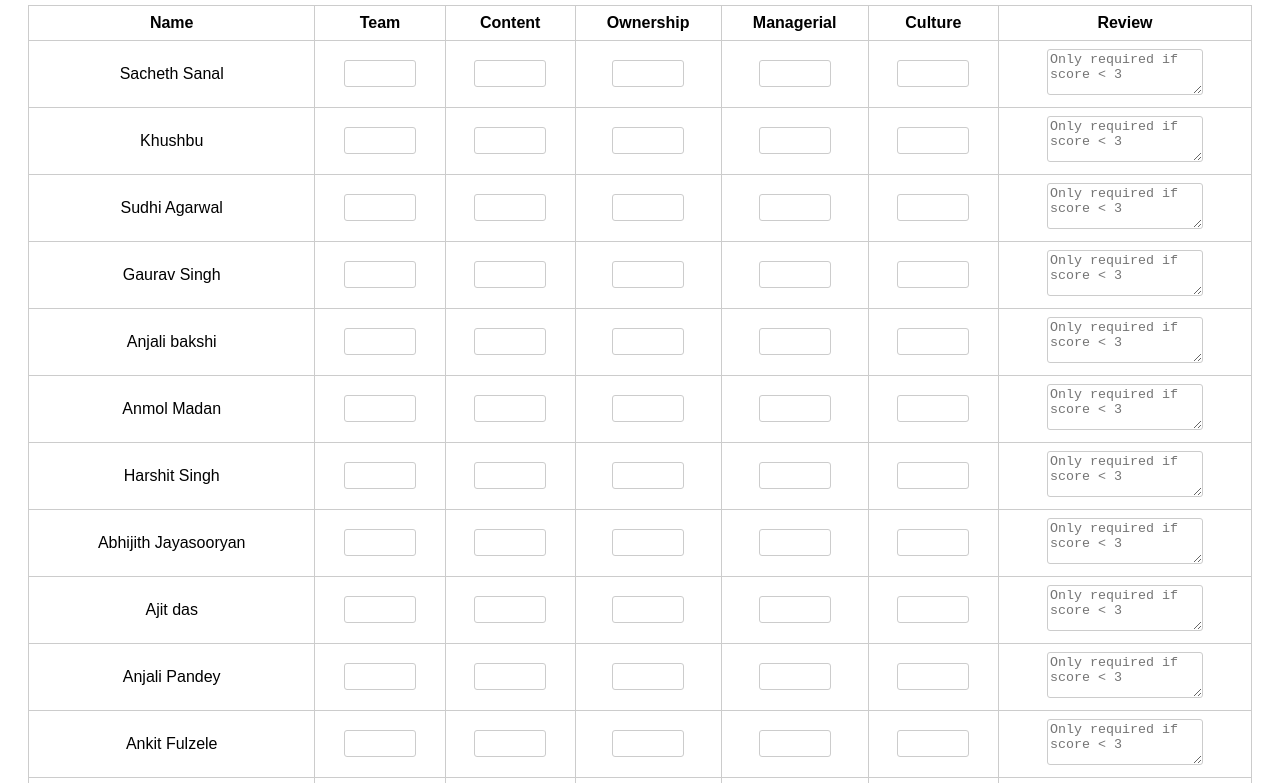
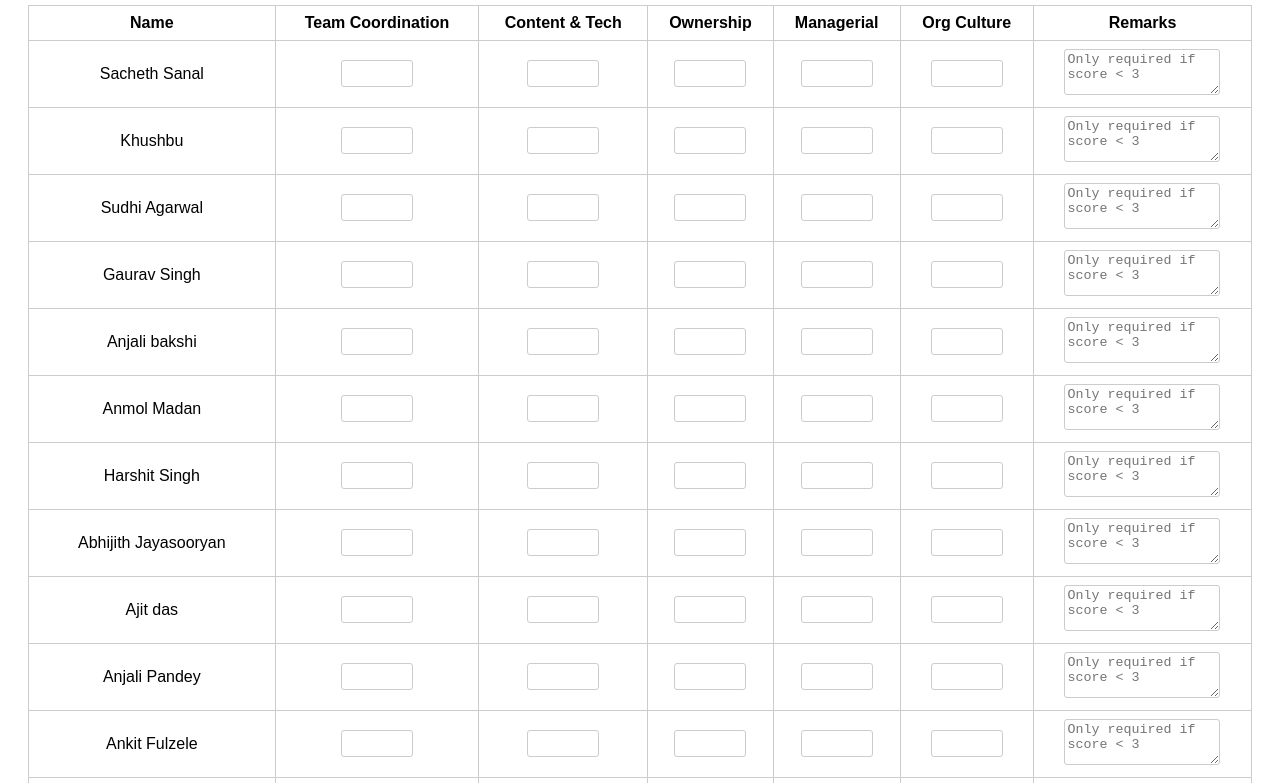
Before and after one commit to Gauravsingh-work/Anonymous-Team-Feedback, a plain HTML site: page index.html in a window 1280 px wide. Shown: the part 91-874 px from the top of the page. Drawn offline with Linux system fonts and the light colour scheme.

Commit message:
Update index.html

```diff
--- a/index.html
+++ b/index.html
@@ -74,12 +74,12 @@
 <table id="table">
   <tr>
     <th>Name</th>
-    <th>Team</th>
-    <th>Content</th>
+    <th>Team Coordination</th>
+    <th>Content & Tech</th>
     <th>Ownership</th>
     <th>Managerial</th>
-    <th>Culture</th>
-    <th>Review</th>
+    <th>Org Culture</th>
+    <th>Remarks</th>
   </tr>
 </table>
 
@@ -192,7 +192,7 @@ function submitForm() {
     // Validate review if any score < 3
     const values = scoreFields.map(f => f.value);
     if (values.some(v => v < 3) && review.trim() === "") {
-      showError(reviewInput, "Required when score < 3");
+      showError(reviewInput, "Mandatory");
       hasError = true;
     }
 
```
